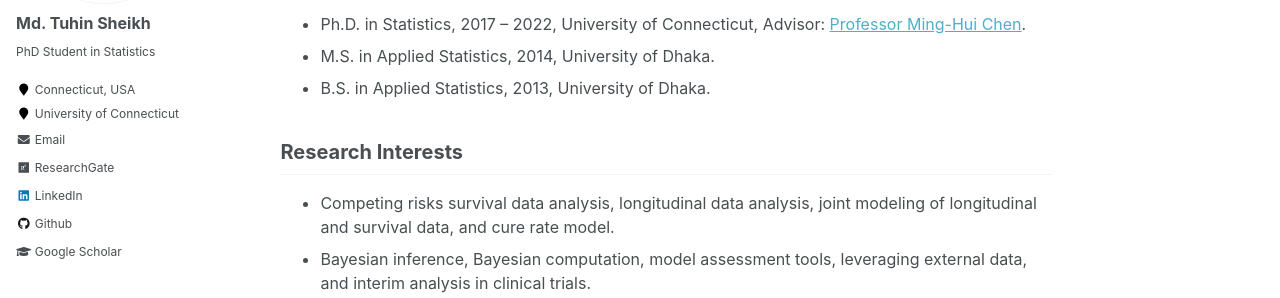
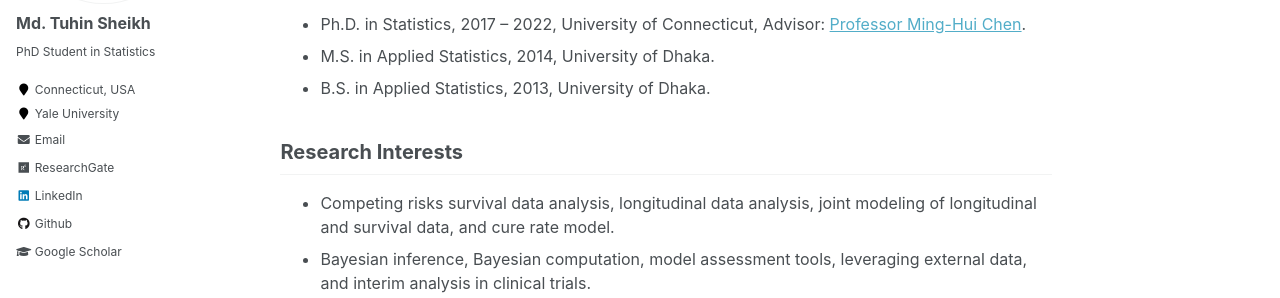
Before and after one commit to mdtuhinsheikh/mdtuhinsheikh.github.io, a Jekyll site: the page built from _pages/about.md, in a window 1280 px wide. Shown: the part 294-592 px from the top of the page. Built offline with Jekyll 4.4.1, drawn with Linux system fonts in a browser that asks for light colours.

Commit message:
Update _config.yml

```diff
--- a/_config.yml
+++ b/_config.yml
@@ -10,7 +10,7 @@ locale                   : "en-US"
 title                    : "Home | Tuhin Sheikh"
 title_separator          : "-"
 name                     : &name "Md. Tuhin Sheikh"
-description              : &description "Ph.D. Candidate, Statistics, UConn"
+description              : &description "Postdoctoral Associate, Department of Biostatistics, Yale University"
 url                      : https://mdtuhinsheikh.github.io # the base hostname & protocol for your site e.g. "https://mmistakes.github.io"
 baseurl                  : "" # the subpath of your site, e.g. "/blog"
 repository               : "mdtuhinsheikh/mdtuhinsheikh.github.io"
@@ -84,7 +84,7 @@ author:
   avatar           : "sheikh_mdtuhin.jpg"
   bio              : "PhD Student in Statistics"
   location         : "Connecticut, USA"
-  employer         : "University of Connecticut"
+  employer         : "Yale University"
   pubmed           : #""
   googlescholar    : "https://scholar.google.com/citations?user=PAaEqSkAAAAJ&hl=en&oi=ao"
   email            : "mdtuhin.sheikh@uconn.edu"
```
